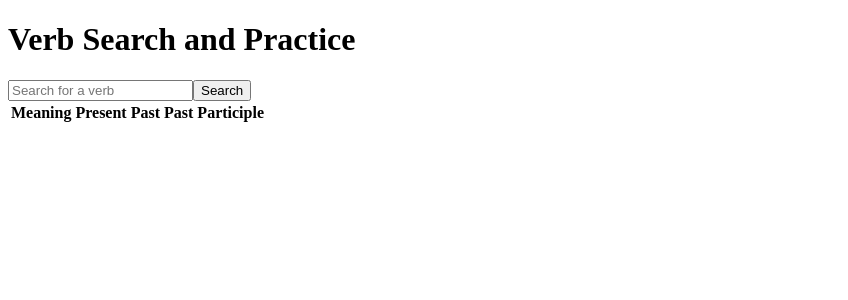
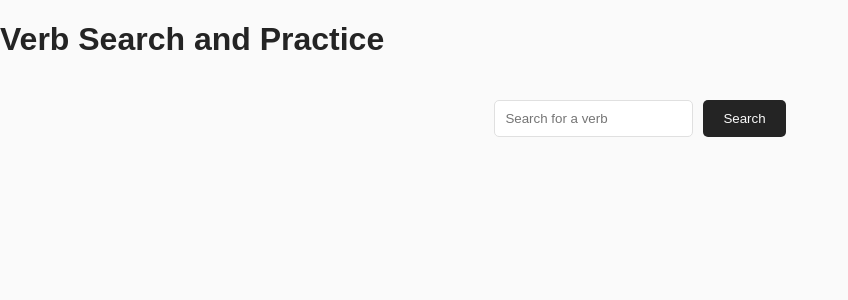
Before and after one commit to NoeOnDev/ChatGemini-AI-Mobile-Expo, a React (Vite) app: page / in a window 1280 px wide. Shown: the top 300 px of the page, without its empty margins (0-848 px from the left). Built offline with nearby package versions, Linux system fonts and the light colour scheme.

Commit message:
Actualizar estilos de búsqueda de verbos y agregar estilos principales

```diff
--- a/src/components/tmp/SearchVerbs.tsx
+++ b/src/components/tmp/SearchVerbs.tsx
@@ -1,5 +1,6 @@
 import React, { useState } from "react";
 import axios from "axios";
+import "../../styles/searchVerbs.css";
 
 interface Verb {
   meaning: string;
@@ -30,7 +31,8 @@ const SearchVerbs: React.FC = () => {
   };
 
   return (
-    <div>
+    <div className="search-verbs-container">
+      <div className="search-bar">
         <input
           type="text"
           placeholder="Search for a verb"
@@ -38,8 +40,10 @@ const SearchVerbs: React.FC = () => {
           onChange={(e) => setSearchTerm(e.target.value)}
         />
         <button onClick={handleSearch}>Search</button>
+      </div>
       {errorMessage && <p>{errorMessage}</p>}
-      <table>
+      <div className="table-container">
+        <table className={verbs.length === 0 ? "hidden" : ""}>
           <thead>
             <tr>
               <th>Meaning</th>
@@ -60,6 +64,7 @@ const SearchVerbs: React.FC = () => {
           </tbody>
         </table>
       </div>
+    </div>
   );
 };
 
--- a/src/main.tsx
+++ b/src/main.tsx
@@ -1,5 +1,6 @@
 import React from "react";
 import ReactDOM from "react-dom/client";
+import './styles/main.css';
 import { App } from "./containers/App";
 
 ReactDOM.createRoot(document.getElementById("root")!).render(
--- /dev/null
+++ b/src/styles/main.css
@@ -0,0 +1,9 @@
+:root {
+    /* Colores para el modo claro */
+    --color-fondo-claro: #fafafa;
+    --color-texto-claro: #242424;
+
+    /* Colores para el modo oscuro */
+    --color-fondo-oscuro: #242424;
+    --color-texto-oscuro: #fafafa;
+}
--- /dev/null
+++ b/src/styles/searchVerbs.css
@@ -0,0 +1,100 @@
+:root {
+    /* Colores para el modo claro */
+    --color-fondo-claro: #fafafa;
+    --color-texto-claro: #242424;
+    --color-borde: #e0e0e0;
+
+    /* Colores para el modo oscuro */
+    --color-fondo-oscuro: #242424;
+    --color-texto-oscuro: #fafafa;
+    --color-borde-oscuro: #444444;
+  }
+
+  body {
+    font-family: Arial, sans-serif;
+    background-color: var(--color-fondo-claro);
+    color: var(--color-texto-claro);
+    margin: 0;
+    padding: 0;
+  }
+
+  .search-verbs-container {
+    display: flex;
+    flex-direction: column;
+    align-items: center;
+    padding: 20px;
+  }
+
+  .search-bar {
+    display: flex;
+    gap: 10px;
+    margin-bottom: 20px;
+  }
+
+  input[type="text"] {
+    padding: 10px;
+    border: 1px solid var(--color-borde);
+    border-radius: 5px;
+  }
+
+  button {
+    padding: 10px 20px;
+    border: none;
+    border-radius: 5px;
+    background-color: var(--color-texto-claro);
+    color: var(--color-fondo-claro);
+    cursor: pointer;
+  }
+
+  button:hover {
+    background-color: var(--color-texto-claro);
+    color: var(--color-fondo-claro);
+  }
+
+  .table-container {
+    max-height: 300px;
+    overflow-y: auto;
+  }
+
+  .table-container::-webkit-scrollbar {
+    width: 5px;
+  }
+
+  .table-container::-webkit-scrollbar-track {
+    background: var(--color-fondo-claro);
+  }
+
+  .table-container::-webkit-scrollbar-thumb {
+    background: var(--color-texto-claro);
+    border-radius: 5px;
+  }
+
+  .table-container::-webkit-scrollbar-thumb:hover {
+    background: var(--color-texto-oscuro);
+  }
+
+  table {
+    width: 100%;
+    border-collapse: collapse;
+  }
+
+  table.hidden {
+    display: none;
+  }
+
+  table th,
+  table td {
+    border: 1px solid var(--color-borde);
+    padding: 10px;
+    text-align: center;
+  }
+
+  table th {
+    background-color: var(--color-texto-claro);
+    color: var(--color-fondo-claro);
+  }
+
+  table td {
+    background-color: var(--color-fondo-claro);
+    color: var(--color-texto-claro);
+  }
```
Also changed, not shown: src/components/tmp/PracticeVerbs.tsx (added). Lines whose indentation alone changed are shown as unchanged.
